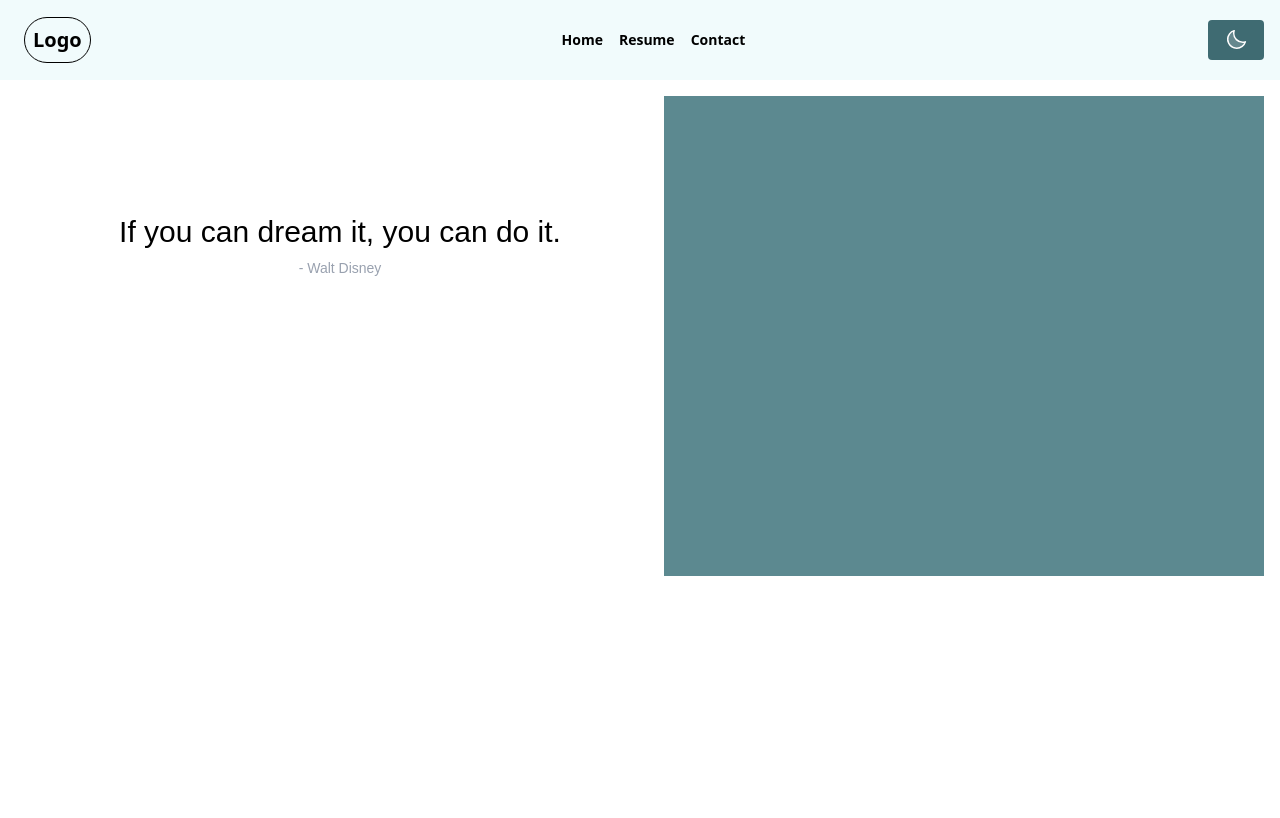
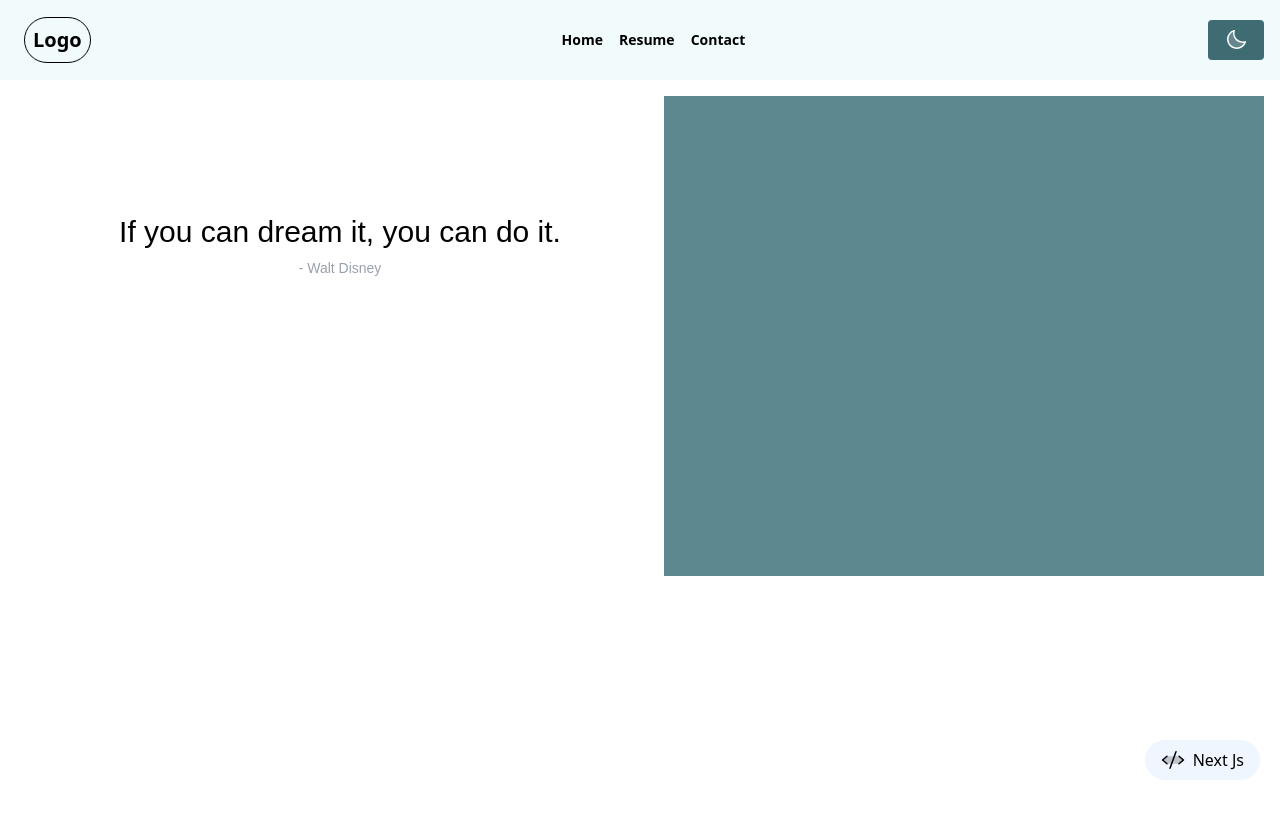
Before and after one commit to pyLuna/portfolio, a Next.js app in the folder next/: page / in a window 1280 px wide. Shown: the top 818 px of the page. Built offline with nearby package versions, Linux system fonts and the light colour scheme; a web font is replaced by a local one.

Commit message:
button for source code nextjs

```diff
--- a/next/src/app/layout.tsx
+++ b/next/src/app/layout.tsx
@@ -1,4 +1,5 @@
 import Header from "@/component/layout/Header";
+import ViewSourceCode from "@/component/layout/ViewSourceCode";
 import IconContextProvider from "@/provider/IconContextProvider";
 import { Metadata } from "next";
 import { ThemeProvider } from "next-themes";
@@ -33,9 +34,11 @@ export default function RootLayout({
       >
         <ThemeProvider enableSystem={true}>
           <IconContextProvider>
-            <div className="grid grid-rows-[80px_1fr] min-h-screen">
+
+            <ViewSourceCode />
+            <div className="relative grid grid-rows-[80px_1fr] min-h-screen">
               <Header />
-              <main>
+              <main className="">
                 {children}
               </main>
             </div>
--- /dev/null
+++ b/next/src/component/layout/ViewSourceCode.tsx
@@ -0,0 +1,12 @@
+"use client";
+import { CodeIcon } from "@phosphor-icons/react";
+
+const ViewSourceCode = () => {
+    return (
+        <a target="_blank" href={"https://github.com/pyLuna/portfolio/tree/main/next"} className="fixed bottom-5 right-5 z-50 bg-blue-50 rounded-full px-4 py-2 flex gap-2 w-fit" >
+            <CodeIcon /> Next Js
+        </a>
+    )
+}
+
+export default ViewSourceCode;
```
